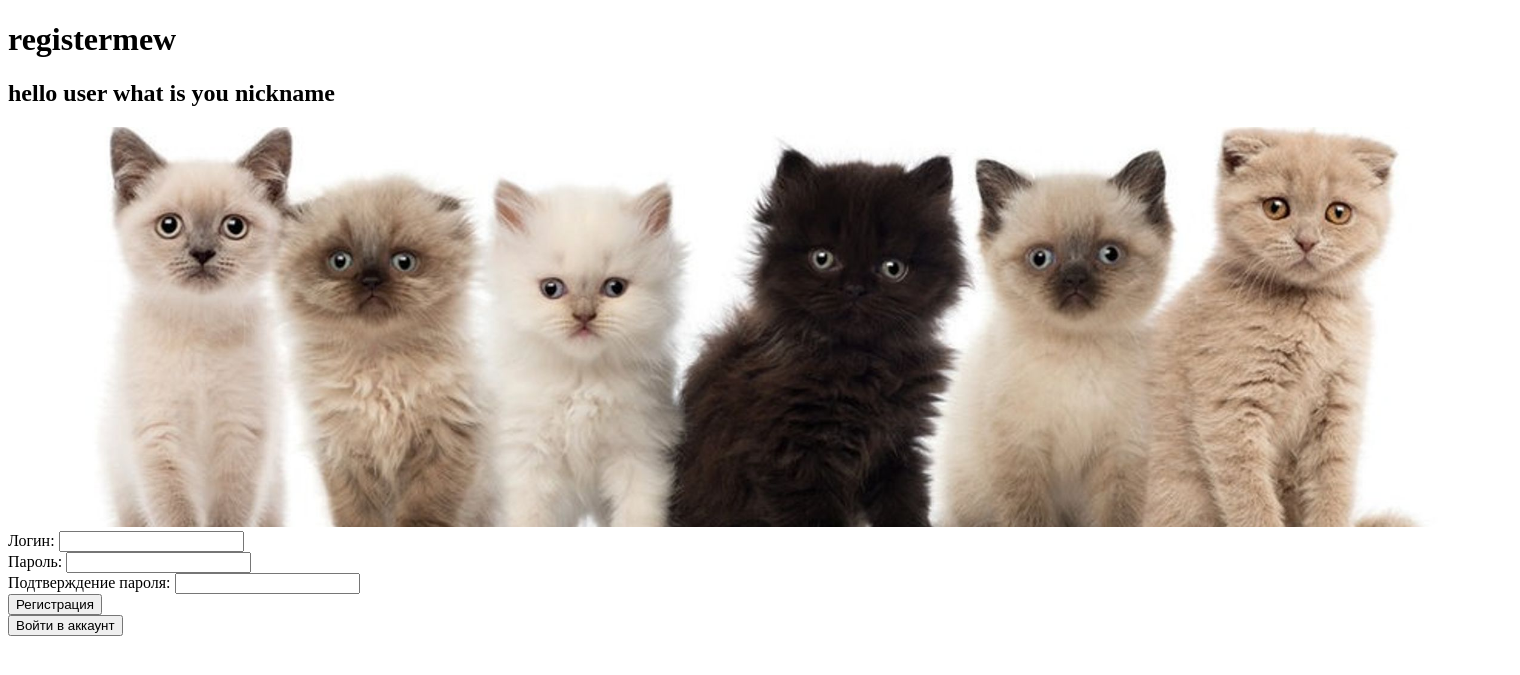
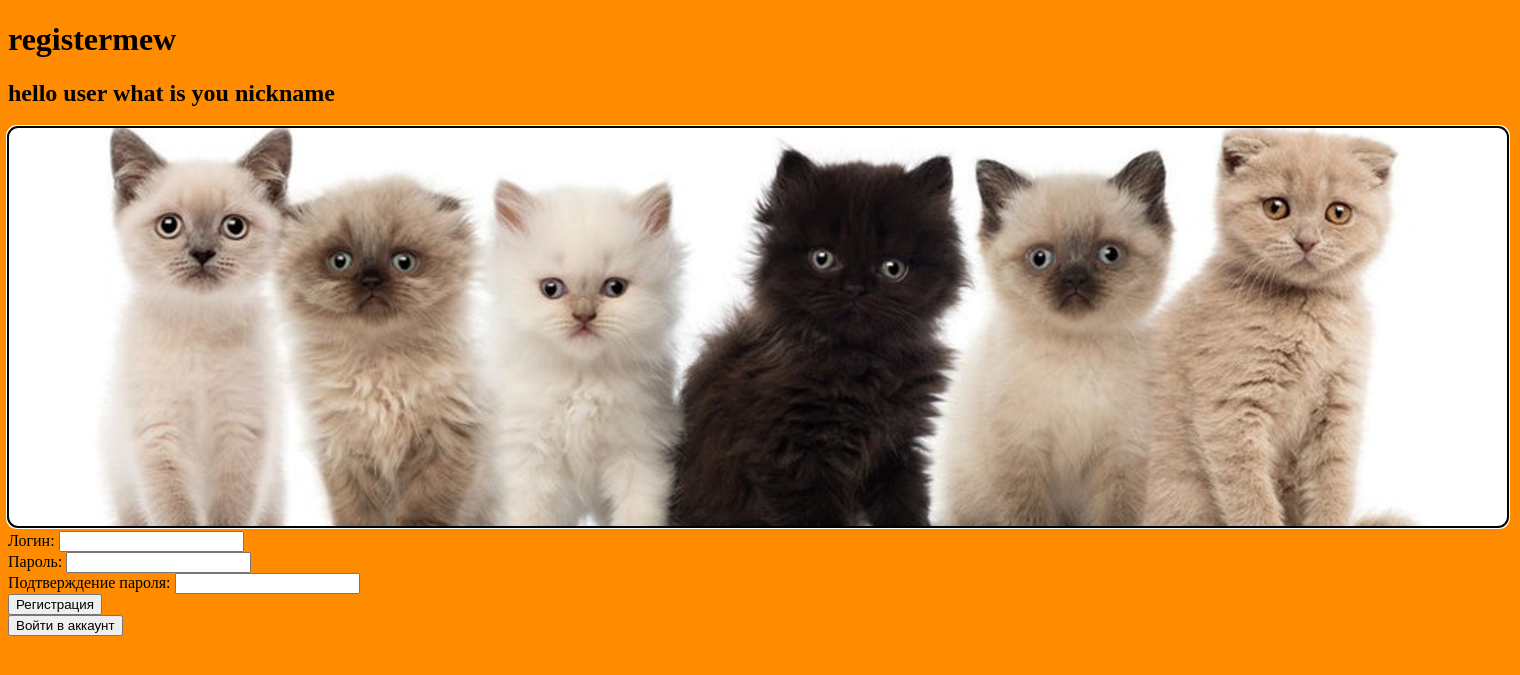
Before and after one commit to drakon-not-g/final_project, a Flask app: page /register in a window 1520 px wide. Shown: the top 675 px of the page. Run offline with Flask 3, Linux system fonts and the light colour scheme.

Commit message:
css_update

```diff
--- a/main.py
+++ b/main.py
@@ -1,13 +1,22 @@
+import uuid
+
 from flask import Flask, render_template, redirect, url_for, request, session
 from PIL import Image, ImageDraw, ImageFont
 import database
+import os
 
 app = Flask(__name__)
 app.secret_key = "a3487wgeyufrt2673g4yug"
 
+BASE_DIR = os.path.dirname(os.path.abspath(__file__))
+
 @app.route("/")
 def index():
-    return render_template("index.html")
+
+    if "login" not in session:
+        return redirect(url_for("login"))
+
+    return render_template("index.html", login=session["login"])
 
 @app.route("/creater", methods=["POST","GET"])
 def creater():
@@ -26,24 +35,33 @@ def creater():
 def creater_img():
     print("robit ili net")
     img_url = request.form.get("image")
-    image = Image.open('C:/Users/Student/Documents/final_project' + img_url)
+    img_url = img_url.lstrip("/")
 
-    print(image)
+    image_path = os.path.join(BASE_DIR, img_url)
 
+    image = Image.open(image_path)
     draw = ImageDraw.Draw(image)
 
-    font = ImageFont.truetype('arial.ttf', size=50)
+    text = request.form.get("img_text")
 
-    text = request.form["img_text"]
+    x = int(request.form.get("x"))
+    y = int(request.form.get("y"))
 
-    x = int(request.form["x"])
-    y = int(request.form["y"])
+    font_size = int(request.form.get("font_size"))
 
-    text_color = 'rgb(0, 255, 0)'
+    font = ImageFont.truetype("arial.ttf", size=font_size)
+
+    text_color = (0, 0, 0)
 
     draw.text((x, y), text, fill=text_color, font=font)
 
-    image.save('image_with_text.jpg')
+    output_name = f"{uuid.uuid4()}.jpg"
+
+    output_path = os.path.join("static/memes", output_name)
+
+    image.save(output_path)
+
+    return redirect(f"/static/memes/{output_name}")
 
 @app.route("/gareley")
 def gareley():
--- /dev/null
+++ b/static/css/cre.css
@@ -0,0 +1,3 @@
+body{
+    background-color:rgb(0, 200, 0);
+}
--- a/static/css/gar.css
+++ b/static/css/gar.css
@@ -2,3 +2,6 @@ img{
     width: 1700px;
     height: 350px;
 }
+body{
+    background-color:rgb(0, 200, 0);
+}
--- a/static/css/log.css
+++ b/static/css/log.css
@@ -9,4 +9,8 @@ img{
 .errors img{
     width: 1500px;
     height: 500px;
+    background-repeat: no-repeat;
 }
+body{
+    background-color: rgb(0, 220, 0);
+}
--- a/static/css/reg.css
+++ b/static/css/reg.css
@@ -4,9 +4,15 @@
 .errors img{
     width: 1500px;
     height: 500px;
+    background-repeat: no-repeat;
 }
-
 img{
     width: 1500px;
     height: 400px;
+    outline: auto;
+    outline-color:rgb(0, 0, 0);
+    border-radius: 10px;
 }
+body{
+    background-color: rgb(255, 140, 0);
+}
--- a/static/css/style.css
+++ b/static/css/style.css
@@ -9,7 +9,7 @@ input{
 .link button{
     background-color:RED ;
     outline: auto;
-    outline-color: crimson;
+    outline-color: rgb(255, 0, 51);
 }
 
 .forms {
@@ -17,3 +17,6 @@ input{
     justify-content: space-around;
     flex-wrap: wrap;
 }
+body{
+    background-color:rgb(5, 160, 0);
+}
--- a/templates/creater.html
+++ b/templates/creater.html
@@ -5,6 +5,7 @@
     <meta charset="UTF-8">
     <meta name="viewport" content="width=device-width, initial-scale=1.0">
     <title>creater</title>
+    <link rel="stylesheet" href="{{ url_for('static', filename='css/cre.css')}}">
 </head>
 
 <body>
@@ -14,7 +15,7 @@
         <div>
             <h2>текст</h2>
             <input type="text" name="img_text">
-            <input type="number" name="font size" id="">
+            <input type="number" name="font_size" id="">
         </div>
         <div>
             <h2>координаты</h2>
--- a/templates/gareley.html
+++ b/templates/gareley.html
@@ -10,6 +10,5 @@
     <img src="{{ url_for('static', filename='img/gar_logo.jpg')}}">
     <h1>mewgareley</h1>
     <h2>your catmew</h2>
-    {% for image ion images %}
 </body>
 </html>
--- a/templates/login.html
+++ b/templates/login.html
@@ -19,7 +19,7 @@
             <input type="password" name="password">
         </div>
         <div>
-            <input type="submit" value="войти">
+            <input type="submit" value="login">
         </div>
     </form>
     <img src="{{ url_for('static', filename='img/login_img.jpg')}}">
```
